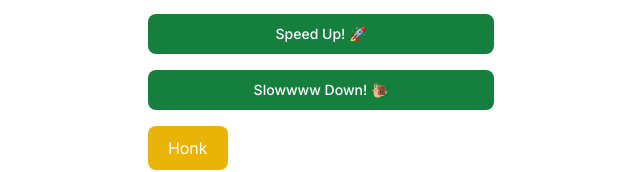
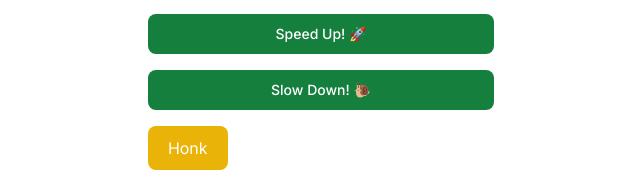
Before and after one commit to elbitapmoC/fs-nextjs-react-ts-mastery, a Next.js app: page / in a window 1280 px wide. Both pictures are taken after a click on the button "Start 🚗". Shown: the part 326-498 px from the top of the page, without its empty margins (319-959 px from the left). Built offline with nearby package versions, Linux system fonts and the light colour scheme.

Commit message:
Removes unused files/folders

```diff
--- a/app/components/car/SpeedControl.tsx
+++ b/app/components/car/SpeedControl.tsx
@@ -31,7 +31,7 @@ const SpeedControl = ({
           isDisabled && "opacity-50 cursor-not-allowed"
         }`}
       >
-        Slowwww Down! 🐌
+        Slow Down! 🐌
       </button>
     </aside>
   );
```
Also changed, not shown: app/dashboard/page.tsx (deleted).
